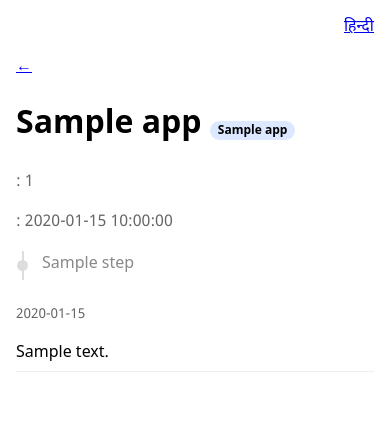
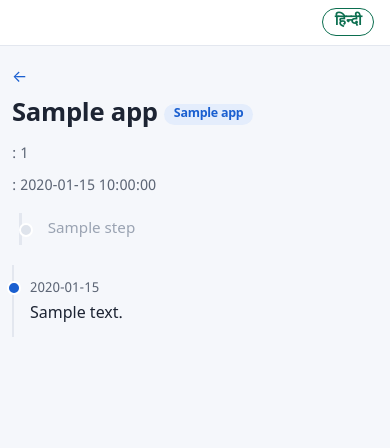
Before and after one commit to shrutishreya108/schemehunter, a FastAPI app: template app/templates/application_detail.html in a window 390 px wide. Shown: the top 448 px of the page. Run offline with FastAPI, Linux system fonts and the light colour scheme; the template is opened without the code that fills it: most values are stand-ins (such as "Sample title", 1, 10 or a date in 2020); parts of the project's set-up code (start-up, migrations or seed data) failed here and were passed over; some libraries are stand-ins or nearby versions.

Commit message:
ui: restyle the app stylesheet (header, cards, status colours, timeline, mobile layout)
Co-Authored-By: Claude Haiku 5.5 <noreply@anthropic.com>

```diff
--- a/app/static/app.css
+++ b/app/static/app.css
@@ -1,37 +1,323 @@
-body { font-family: 'Noto Sans Devanagari', system-ui, sans-serif; margin: 0 auto; max-width: 40rem; padding: 1rem; line-height: 1.5; }
-header { display: flex; gap: 1rem; align-items: baseline; justify-content: space-between; }
-.brand { font-weight: 700; text-decoration: none; }
-.messages { list-style: none; padding: 0; }
-.msg { padding: .5rem .75rem; border-radius: .75rem; margin: .35rem 0; max-width: 85%; }
-.msg.me { background: #e7f0ff; margin-left: auto; }
-.msg.bot { background: #f2f2f2; }
-.chat-input { display: flex; gap: .5rem; } .chat-input input[type=text] { flex: 1; padding: .6rem; }
-button { padding: .6rem 1rem; font-size: 1rem; }
-.card { border: 1px solid #ddd; border-radius: .75rem; padding: .75rem 1rem; margin: .75rem 0; }
-.badge { font-size: .75rem; padding: .1rem .5rem; border-radius: 1rem; background: #eee; }
-.badge.fit { background: #d8f5d8; } .badge.no_fit { background: #fde2e2; } .badge.needs_info { background: #fff3cd; }
-.badge.pending { background: #e5e5e5; color: #555; }
-.muted, .notice { color: #666; } .error { color: #b00020; }
+/* Scheme Hunter: one stylesheet, mobile first. Class names are used by templates and tests; keep them. */
+
+@font-face {
+  font-family: "Noto Sans Devanagari";
+  src: url("/static/fonts/NotoSansDevanagari-Regular.ttf") format("truetype");
+  font-display: swap;
+}
+
+:root {
+  --ink: #1d2433;
+  --muted: #5d6676;
+  --line: #e3e7ef;
+  --paper: #ffffff;
+  --wash: #f5f7fb;
+  --brand: #0b6e4f;
+  --brand-soft: #e3f4ee;
+  --accent: #1a5fd0;
+  --accent-soft: #e4edfc;
+  --ok: #1e7b45;
+  --ok-soft: #dcf3e4;
+  --warn: #8a5a00;
+  --warn-soft: #fff1cc;
+  --bad: #b3261e;
+  --bad-soft: #fde4e2;
+  --radius: 14px;
+  --shadow: 0 1px 2px rgba(16, 24, 40, .06), 0 2px 8px rgba(16, 24, 40, .05);
+}
+
+* { box-sizing: border-box; }
+
+html { -webkit-text-size-adjust: 100%; }
+
+body {
+  margin: 0;
+  font-family: "Noto Sans Devanagari", system-ui, -apple-system, "Segoe UI", Roboto, sans-serif;
+  font-size: 17px;
+  line-height: 1.6;
+  color: var(--ink);
+  background: var(--wash);
+}
+
+main {
+  max-width: 44rem;
+  margin: 0 auto;
+  padding: 1rem 1rem 3rem;
+}
+
+h1 { font-size: 1.6rem; line-height: 1.25; margin: .5rem 0 .75rem; letter-spacing: -.01em; }
+h2 { font-size: 1.15rem; margin: 1.25rem 0 .5rem; }
+p { margin: .5rem 0; }
+a { color: var(--accent); text-decoration: none; }
+a:hover { text-decoration: underline; }
+
+/* ---------- header and navigation ---------- */
+
+header {
+  position: sticky;
+  top: 0;
+  z-index: 10;
+  background: var(--paper);
+  border-bottom: 1px solid var(--line);
+  padding: .6rem 1rem;
+  display: flex;
+  flex-wrap: wrap;
+  align-items: center;
+  gap: .5rem .9rem;
+}
+
+.brand {
+  font-weight: 700;
+  font-size: 1.05rem;
+  color: var(--brand);
+  white-space: nowrap;
+  margin-right: auto;
+}
+.brand:hover { text-decoration: none; }
+
+header nav {
+  display: flex;
+  flex-wrap: wrap;
+  gap: .25rem;
+  width: 100%;
+  order: 3;
+}
+header nav a {
+  color: var(--ink);
+  font-size: .9rem;
+  padding: .3rem .65rem;
+  border-radius: 999px;
+}
+header nav a:hover { background: var(--wash); text-decoration: none; }
+
+/* nav separators come from the template's " · " text; hide them visually */
+header nav { font-size: 0; }
+header nav a { font-size: .9rem; }
+
+.lang-toggle a {
+  font-size: .9rem;
+  font-weight: 600;
+  color: var(--brand);
+  border: 1px solid var(--brand);
+  border-radius: 999px;
+  padding: .2rem .7rem;
+}
+.lang-toggle a:hover { background: var(--brand-soft); text-decoration: none; }
+
+footer {
+  text-align: center;
+  padding: 2rem 1rem;
+  color: var(--muted);
+  font-size: .9rem;
+}
+
+/* ---------- chat ---------- */
+
+.messages { list-style: none; padding: 0; margin: 0 0 1rem; }
+.msg {
+  padding: .65rem .95rem;
+  border-radius: 18px;
+  margin: .45rem 0;
+  max-width: 85%;
+  box-shadow: var(--shadow);
+}
+.msg.me { background: var(--accent); color: #fff; margin-left: auto; border-bottom-right-radius: 4px; }
+.msg.bot { background: var(--paper); border-bottom-left-radius: 4px; }
+
+.chat-input { display: flex; gap: .5rem; align-items: stretch; }
+.chat-input input[type=text] { flex: 1; min-width: 0; }
+
+input[type=text], input[type=password], input[type=email], input[type=file], select, textarea {
+  font: inherit;
+  padding: .65rem .8rem;
+  border: 1px solid #c9d0dc;
+  border-radius: 10px;
+  background: var(--paper);
+  color: var(--ink);
+  width: 100%;
+}
+input:focus, select:focus, textarea:focus {
+  outline: 3px solid var(--accent-soft);
+  border-color: var(--accent);
+}
+
+button {
+  font: inherit;
+  font-weight: 600;
+  padding: .65rem 1.15rem;
+  border: 0;
+  border-radius: 10px;
+  background: var(--brand);
+  color: #fff;
+  cursor: pointer;
+  white-space: nowrap;
+  box-shadow: var(--shadow);
+}
+button:hover { filter: brightness(1.06); }
+button:focus-visible { outline: 3px solid var(--accent-soft); }
+button.secondary { background: var(--paper); color: var(--ink); border: 1px solid #c9d0dc; box-shadow: none; }
+
+/* ---------- cards and lists ---------- */
+
+.card {
+  background: var(--paper);
+  border: 1px solid var(--line);
+  border-radius: var(--radius);
+  padding: 1rem 1.1rem;
+  margin: .9rem 0;
+  box-shadow: var(--shadow);
+}
+.card h2 { margin-top: 0; }
+.card.approval.pending { border-left: 4px solid var(--accent); }
+.card.approval.failed, .card.approval.rejected { border-left: 4px solid var(--bad); }
+.card.approval.executed { border-left: 4px solid var(--ok); }
+.card.fit { border-left: 4px solid var(--ok); }
+.card.no_fit { border-left: 4px solid var(--bad); }
+.card.needs_info { border-left: 4px solid #d99a00; }
+
+.badge, .chip {
+  display: inline-block;
+  font-size: .78rem;
+  font-weight: 600;
+  line-height: 1.4;
+  padding: .12rem .6rem;
+  border-radius: 999px;
+  background: #eceff4;
+  color: var(--muted);
+  vertical-align: middle;
+}
+.badge.fit { background: var(--ok-soft); color: var(--ok); }
+.badge.no_fit { background: var(--bad-soft); color: var(--bad); }
+.badge.needs_info { background: var(--warn-soft); color: var(--warn); }
+.badge.pending { background: #eceff4; color: var(--muted); }
+.badge.now { background: var(--accent-soft); color: var(--accent); }
+
+.chip.ok { background: var(--ok-soft); color: var(--ok); }
+.chip.retake { background: var(--warn-soft); color: var(--warn); }
+.chip.problem { background: var(--bad-soft); color: var(--bad); }
+
+.muted, .notice { color: var(--muted); font-size: .92rem; }
+.error { color: var(--bad); font-weight: 600; }
 .hp { position: absolute; left: -10000px; }
-.contact label { display: block; margin: .5rem 0; } .contact input, .contact textarea { width: 100%; padding: .5rem; }
-.admin { max-width: none; } .admin table { border-collapse: collapse; font-size: .85rem; }
-.admin td, .admin th { border: 1px solid #ddd; padding: .25rem .5rem; } .admin tr.stuck, .admin tr.error { background: #fde2e2; }
-.badge.now { background: #dbe8ff; }
-.steps { list-style: none; padding: 0; margin: .5rem 0; border-left: 2px solid #ddd; margin-left: .4rem; }
-.step { position: relative; padding: .15rem 0 .15rem 1.1rem; color: #888; }
-.step .dot { position: absolute; left: -.45rem; top: .55rem; width: .7rem; height: .7rem; border-radius: 50%; background: #ddd; }
-.step.done { color: #333; } .step.done .dot { background: #4caf50; }
-.step.now { color: #000; font-weight: 700; } .step.now .dot { background: #1a73e8; }
-.diary { list-style: none; padding: 0; }
-.ev { display: grid; grid-template-columns: 8.5rem 4.5rem 1fr; gap: .5rem; padding: .35rem 0; border-bottom: 1px solid #eee; }
-.ev time { color: #666; font-size: .85rem; } .ev .who { font-size: .75rem; color: #666; text-transform: uppercase; }
-@media (max-width: 30rem) { .ev { grid-template-columns: 1fr; } }
-.upload { display: grid; gap: .5rem; margin: .75rem 0; }
-.chip { font-size: .75rem; padding: .1rem .5rem; border-radius: 1rem; background: #eee; }
-.chip.ok { background: #d8f5d8; } .chip.retake { background: #fff3cd; } .chip.problem { background: #fde2e2; }
-.doclist, .needs { list-style: none; padding: 0; } .doc, .needs li { padding: .3rem 0; border-bottom: 1px solid #eee; }
+
+/* ---------- forms ---------- */
+
+.upload { display: grid; gap: .6rem; margin: .9rem 0; }
+.upload label { display: grid; gap: .3rem; font-weight: 600; font-size: .95rem; }
+.contact label { display: block; margin: .75rem 0 .25rem; font-weight: 600; }
+.contact input, .contact textarea { width: 100%; }
+.contact textarea { min-height: 7rem; }
 .inline { display: inline-block; margin-right: .5rem; }
-button.secondary { background: #eee; }
-.draft { white-space: pre-wrap; background: #f7f7f7; padding: .6rem; border-radius: .5rem; font-family: inherit; }
-.card.approval.pending { border-color: #1a73e8; }
-.adminnav { margin-bottom: 1rem; }
+
+/* ---------- lists: documents and needs ---------- */
+
+.doclist, .needs { list-style: none; padding: 0; margin: .5rem 0; }
+.doc, .needs li {
+  display: flex;
+  flex-wrap: wrap;
+  align-items: center;
+  gap: .4rem .6rem;
+  padding: .6rem 0;
+  border-bottom: 1px solid var(--line);
+}
+.doc:last-child, .needs li:last-child { border-bottom: 0; }
+.doc a { font-weight: 600; }
+
+/* ---------- application parcel tracking ---------- */
+
+.steps {
+  list-style: none;
+  padding: 0 0 0 .4rem;
+  margin: .9rem 0;
+  border-left: 3px solid var(--line);
+  margin-left: .45rem;
+}
+.step { position: relative; padding: .25rem 0 .25rem 1.2rem; color: #9aa3b2; font-size: .95rem; }
+.step .dot {
+  position: absolute;
+  left: -.62rem;
+  top: .62rem;
+  width: .9rem;
+  height: .9rem;
+  border-radius: 50%;
+  background: #dfe4ec;
+  border: 2px solid var(--paper);
+}
+.step.done { color: var(--ink); }
+.step.done .dot { background: var(--ok); }
+.step.now { color: var(--accent); font-weight: 700; }
+.step.now .dot { background: var(--accent); box-shadow: 0 0 0 4px var(--accent-soft); }
+
+/* ---------- timeline / diary ---------- */
+
+.diary { list-style: none; padding: 0; margin: .5rem 0; border-left: 2px solid var(--line); }
+.ev {
+  display: grid;
+  grid-template-columns: 7.5rem 5rem 1fr;
+  gap: .25rem .75rem;
+  padding: .6rem 0 .6rem 1rem;
+  position: relative;
+  border-bottom: 0;
+}
+.ev::before {
+  content: "";
+  position: absolute;
+  left: -.42rem;
+  top: 1rem;
+  width: .6rem;
+  height: .6rem;
+  border-radius: 50%;
+  background: var(--accent);
+  border: 2px solid var(--paper);
+}
+.ev.clock::before { background: #d99a00; }
+.ev.system::before { background: #9aa3b2; }
+.ev.user::before { background: var(--brand); }
+.ev time { color: var(--muted); font-size: .85rem; white-space: nowrap; }
+.ev .who {
+  font-size: .72rem;
+  font-weight: 700;
+  color: var(--muted);
+  text-transform: uppercase;
+  letter-spacing: .04em;
+  padding-top: .15rem;
+}
+.ev .what { overflow-wrap: anywhere; }
+@media (max-width: 34rem) {
+  .ev { grid-template-columns: 1fr; gap: .1rem; }
+  .ev .who { order: -1; }
+}
+
+/* ---------- drafts ---------- */
+
+.draft {
+  white-space: pre-wrap;
+  background: var(--wash);
+  border: 1px solid var(--line);
+  padding: .8rem;
+  border-radius: 10px;
+  font-family: inherit;
+  font-size: .95rem;
+}
+
+.inline-form { display: inline; }
+.adminnav { margin-bottom: 1rem; font-size: .95rem; }
+
+/* ---------- admin tables (plain, dense, separate look) ---------- */
+
+.admin { max-width: none; background: var(--paper); }
+.admin table { border-collapse: collapse; font-size: .85rem; width: 100%; }
+.admin td, .admin th { border: 1px solid var(--line); padding: .3rem .5rem; text-align: left; }
+.admin th { background: var(--wash); }
+.admin tr.stuck, .admin tr.error { background: var(--bad-soft); }
+
+/* ---------- small screens ---------- */
+
+@media (max-width: 30rem) {
+  body { font-size: 16px; }
+  main { padding: .75rem .75rem 2.5rem; }
+  .msg { max-width: 92%; }
+  .chat-input { flex-direction: column; }
+  .chat-input button { width: 100%; }
+  .brand { font-size: .98rem; }
+}
```
